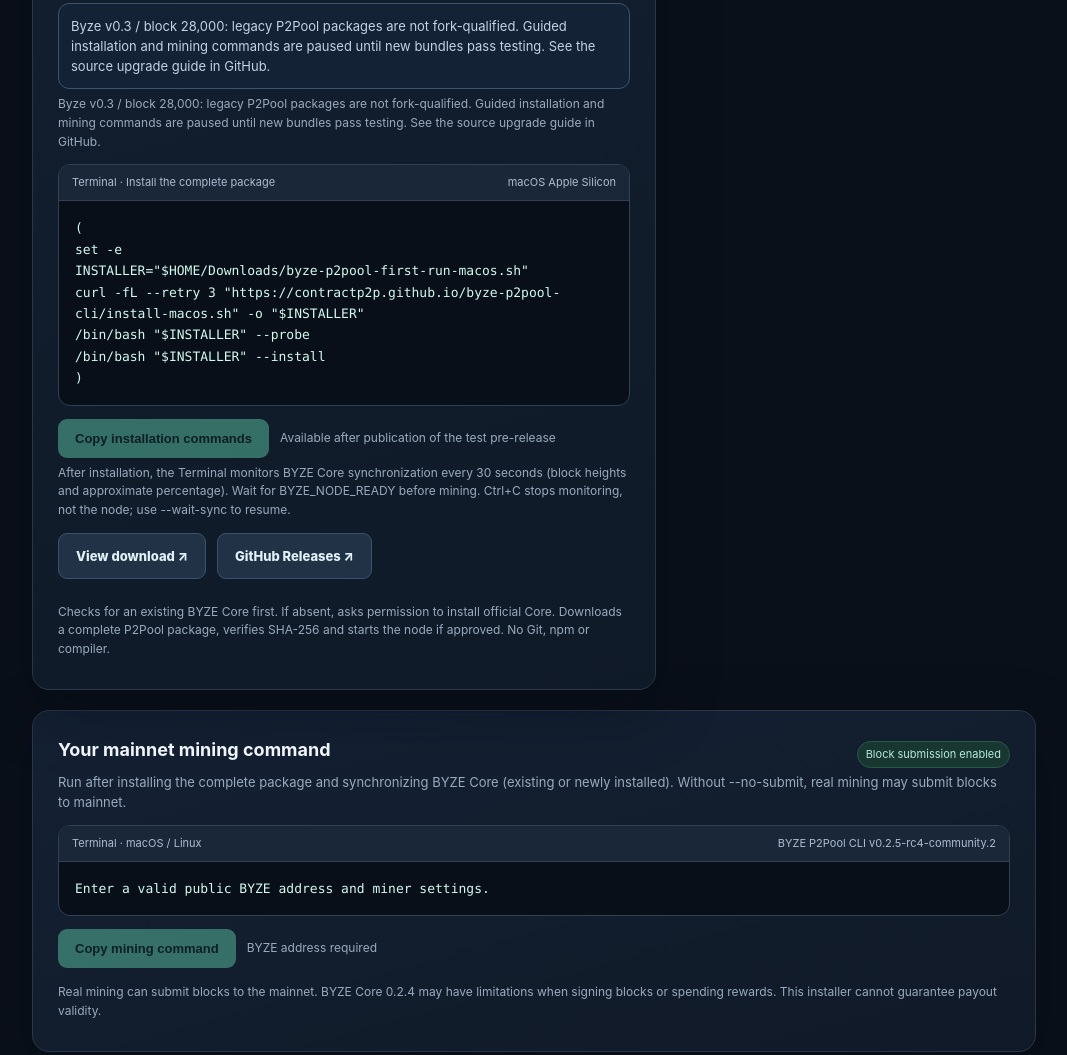
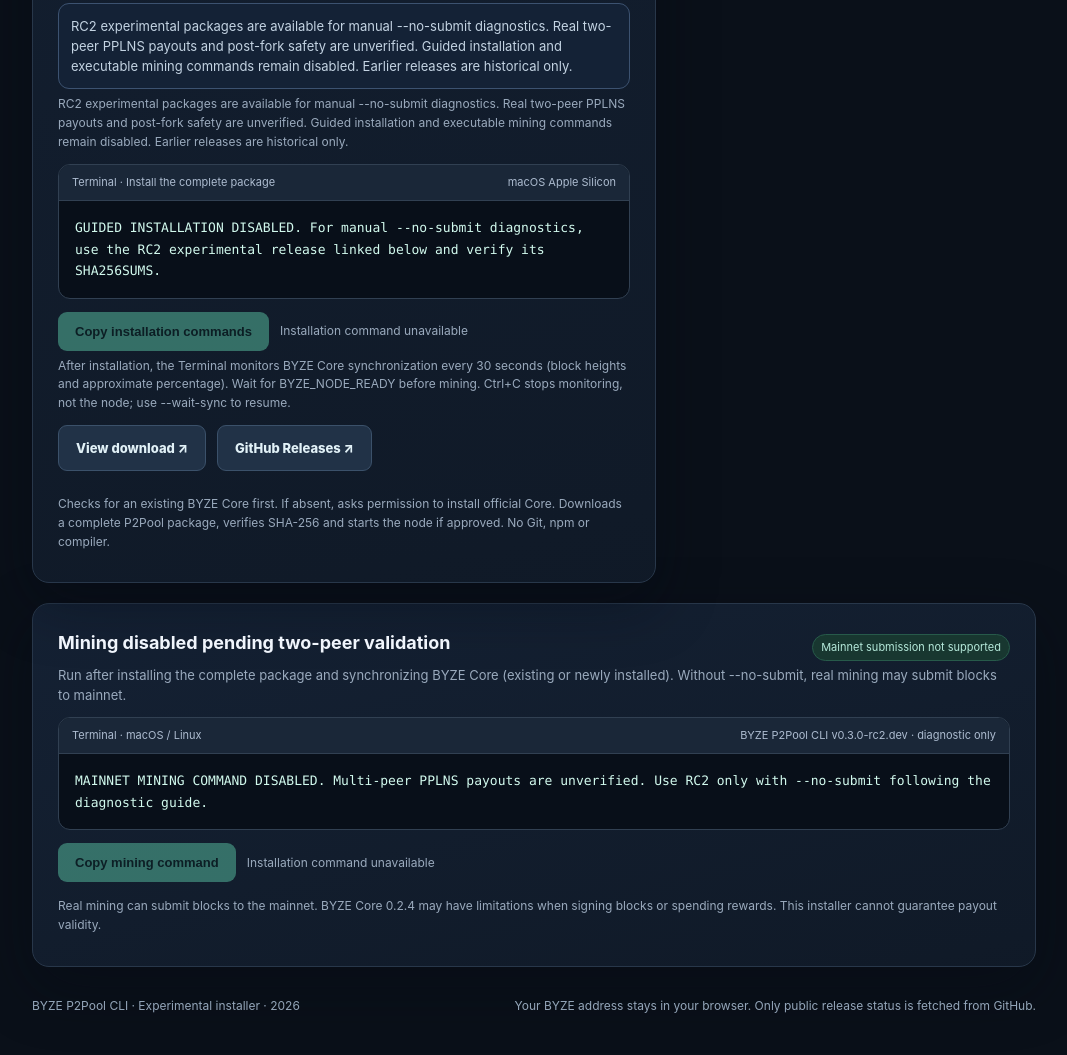
Before and after one commit to ContractP2P/byze-p2pool-cli, a plain HTML site: page docs/index.html in a window 1280 px wide. Shown: the part 1082-2137 px from the top of the page, without its empty margins (106-1173 px from the left). Drawn offline with Linux system fonts and the light colour scheme; no server answers.

Commit message:
fix(site): prevent legacy P2Pool install confusion and label RC2 diagnostic-only
Update guided install website to show RC2 and hide executable commands while paused; keep --install fail-closed on Linux and macOS; add release-safety regressions and update documentation. No wallets, Core, or binaries modified.

```diff
--- a/docs/i18n.js
+++ b/docs/i18n.js
@@ -2,7 +2,11 @@
 // Offline-only interface translations. No translation provider or wallet data transfer.
 window.BYZE_I18N = Object.freeze({
   "en": {
-    "forkInstallerPaused": "Byze v0.3 / block 28,000: legacy P2Pool packages are not fork-qualified. Guided installation and mining commands are paused until new bundles pass testing. See the source upgrade guide in GitHub.",
+    "forkInstallerPaused": "RC2 experimental packages are available for manual --no-submit diagnostics. Real two-peer PPLNS payouts and post-fork safety are unverified. Guided installation and executable mining commands remain disabled. Earlier releases are historical only.",
+    "installPausedCommand": "GUIDED INSTALLATION DISABLED. For manual --no-submit diagnostics, use the RC2 experimental release linked below and verify its SHA256SUMS.",
+    "miningPausedCommand": "MAINNET MINING COMMAND DISABLED. Multi-peer PPLNS payouts are unverified. Use RC2 only with --no-submit following the diagnostic guide.",
+    "submissionPaused": "Mainnet submission not supported",
+    "miningPausedTitle": "Mining disabled pending two-peer validation",
     "pageTitle": "Install BYZE P2Pool CLI — Guided setup",
     "metaDescription": "BYZE P2Pool CLI: guided installation on macOS and Linux without compiling source code.",
     "brand": "GUIDED INSTALLATION",
@@ -36,7 +40,7 @@ window.BYZE_I18N = Object.freeze({
     "step2Text": "Node.js and dependencies are included in the complete package.",
     "step3": "Run the command",
     "step3Text": "Your public BYZE address is added to the mining command.",
-    "bannerTitle": "Community testing · Experimental Test 1",
+    "bannerTitle": "RC2 experimental · diagnostics only",
     "bannerText": "Experimental Test 1 pre-releases are for community testing, not production deployment. Packages are unsigned.",
     "miningTitle": "Your mainnet mining command",
     "submission": "Block submission enabled",
@@ -75,7 +79,11 @@ window.BYZE_I18N = Object.freeze({
     "bannerReady": "Experimental Test 1 packages are available for community testing only, not production deployment. Existing BYZE Core is never replaced; installing Core on a clean host requires explicit consent. Test binaries are unsigned."
   },
   "fr": {
-    "forkInstallerPaused": "Byze v0.3 / bloc 28 000 : les anciens paquets P2Pool ne sont pas validés pour le fork. Installation guidée et commandes de minage suspendues jusqu’aux nouveaux tests. Consultez le guide de migration du dépôt GitHub.",
+    "forkInstallerPaused": "RC2 expérimentale disponible uniquement pour les diagnostics manuels avec --no-submit. Les paiements PPLNS à deux mineurs et la sécurité après fork ne sont pas validés. L’installation guidée et les commandes de minage restent désactivées. Les anciennes releases sont historiques.",
+    "installPausedCommand": "INSTALLATION GUIDÉE DÉSACTIVÉE. Pour tester manuellement avec --no-submit, utilisez la RC2 expérimentale ci-dessous et vérifiez le fichier SHA256SUMS.",
+    "miningPausedCommand": "COMMANDE DE MINAGE RÉEL DÉSACTIVÉE. La répartition PPLNS à deux mineurs n’est pas validée. RC2 : diagnostics avec --no-submit seulement.",
+    "submissionPaused": "Soumission mainnet non validée",
+    "miningPausedTitle": "Minage désactivé en attendant les tests à deux mineurs",
     "pageTitle": "Installer BYZE P2Pool CLI — Assistant guidé",
     "metaDescription": "BYZE P2Pool CLI : installation guidée sur macOS et Linux, sans compilation.",
     "brand": "INSTALLATION GUIDÉE",
@@ -109,7 +117,7 @@ window.BYZE_I18N = Object.freeze({
     "step2Text": "Node.js et les dépendances sont inclus dans le package complet.",
     "step3": "Lancer la commande",
     "step3Text": "Votre adresse BYZE publique est intégrée à la commande.",
-    "bannerTitle": "Tests communautaires · Experimental Test 1",
+    "bannerTitle": "RC2 expérimentale · diagnostics uniquement",
     "bannerText": "Le package Apple Silicon est disponible en préversion expérimentale sur GitHub. Les packages macOS Intel et Linux sont encore en préparation. Les binaires ne sont ni signés ni notarizés.",
     "miningTitle": "Votre commande de minage mainnet",
     "submission": "Soumission des blocs activée",
@@ -181,7 +189,7 @@ window.BYZE_I18N = Object.freeze({
     "step2Text": "Node.js y sus dependencias vienen incluidos.",
     "step3": "Ejecutar comando",
     "step3Text": "Tu dirección BYZE se añade al comando de minería.",
-    "bannerTitle": "Pruebas comunitarias · Experimental Test 1",
+    "bannerTitle": "RC2 experimental · solo diagnóstico",
     "bannerText": "El paquete para Apple Silicon está disponible como versión experimental en GitHub. Los paquetes para Mac Intel y Linux siguen en preparación. Los binarios no están firmados ni notarizados.",
     "miningTitle": "Comando de minería mainnet",
     "submission": "Envío de bloques activado",
@@ -253,7 +261,7 @@ window.BYZE_I18N = Object.freeze({
     "step2Text": "Node.js e as dependências estão incluídos.",
     "step3": "Executar comando",
     "step3Text": "Seu endereço BYZE entra no comando de mineração.",
-    "bannerTitle": "Testes da comunidade · Experimental Test 1",
+    "bannerTitle": "RC2 experimental · apenas diagnóstico",
     "bannerText": "O pacote para Apple Silicon está disponível como pré-lançamento experimental no GitHub. Os pacotes para Mac Intel e Linux ainda estão em preparação. Os binários não são assinados nem notarizados.",
     "miningTitle": "Comando de mineração na mainnet",
     "submission": "Envio de blocos habilitado",
@@ -325,7 +333,7 @@ window.BYZE_I18N = Object.freeze({
     "step2Text": "完整软件包已包含 Node.js 及依赖。",
     "step3": "运行命令",
     "step3Text": "挖矿命令会自动包含公开的 BYZE 地址。",
-    "bannerTitle": "社区测试 · Experimental Test 1",
+    "bannerTitle": "RC2 实验版 · 仅用于诊断",
     "bannerText": "Apple Silicon 完整包已作为 GitHub 实验性预发布版本提供。Intel Mac 和 Linux 完整包仍在准备中。二进制文件尚未签名或公证。",
     "miningTitle": "主网挖矿命令",
     "submission": "允许提交区块",
@@ -397,7 +405,7 @@ window.BYZE_I18N = Object.freeze({
     "step2Text": "Node.js और निर्भरताएँ पूरे पैकेज में शामिल हैं।",
     "step3": "कमांड चलाएँ",
     "step3Text": "आपका सार्वजनिक BYZE पता माइनिंग कमांड में जोड़ा जाता है।",
-    "bannerTitle": "सामुदायिक परीक्षण · Experimental Test 1",
+    "bannerTitle": "RC2 परीक्षण संस्करण · केवल जाँच के लिए",
     "bannerText": "Apple Silicon पैकेज GitHub पर प्रायोगिक प्री-रिलीज़ के रूप में उपलब्ध है। Intel Mac और Linux पैकेज तैयार किए जा रहे हैं। बाइनरी साइन या नोटराइज़ नहीं किए गए हैं।",
     "miningTitle": "मेननेट माइनिंग कमांड",
     "submission": "ब्लॉक सबमिशन चालू",
@@ -469,7 +477,7 @@ window.BYZE_I18N = Object.freeze({
     "step2Text": "تتضمن الحزمة الكاملة Node.js والاعتماديات.",
     "step3": "تشغيل الأمر",
     "step3Text": "يُضاف عنوان BYZE العام إلى أمر التعدين.",
-    "bannerTitle": "اختبار مجتمعي · Experimental Test 1",
+    "bannerTitle": "RC2 تجريبية · للتشخيص فقط",
     "bannerText": "تتوفر حزمة Apple Silicon كتجربة أولية على GitHub. لا تزال حزمتا Intel Mac وLinux قيد الإعداد. الملفات التنفيذية غير موقعة وغير موثقة من Apple.",
     "miningTitle": "أمر التعدين على الشبكة الرئيسية",
     "submission": "إرسال الكتل مفعّل",
@@ -541,7 +549,7 @@ window.BYZE_I18N = Object.freeze({
     "step2Text": "Node.js и зависимости уже включены.",
     "step3": "Выполните команду",
     "step3Text": "Публичный адрес BYZE добавится в команду майнинга.",
-    "bannerTitle": "Тестирование сообществом · Experimental Test 1",
+    "bannerTitle": "RC2 экспериментальная · только диагностика",
     "bannerText": "Пакет Apple Silicon доступен в GitHub как экспериментальная предварительная версия. Пакеты Intel Mac и Linux ещё готовятся. Бинарные файлы не подписаны и не нотарифицированы.",
     "miningTitle": "Команда майнинга в основной сети",
     "submission": "Отправка блоков включена",
@@ -613,7 +621,7 @@ window.BYZE_I18N = Object.freeze({
     "step2Text": "Node.js と依存関係を含みます。",
     "step3": "コマンドを実行",
     "step3Text": "公開 BYZE アドレスがコマンドに入ります。",
-    "bannerTitle": "コミュニティテスト · Experimental Test 1",
+    "bannerTitle": "RC2 試験版 · 診断専用",
     "bannerText": "Apple Silicon 用パッケージは GitHub で実験的プレリリースとして公開されています。Intel Mac と Linux 用は準備中です。バイナリは署名・公証されていません。",
     "miningTitle": "メインネットのマイニングコマンド",
     "submission": "ブロック送信が有効",
@@ -685,7 +693,7 @@ window.BYZE_I18N = Object.freeze({
     "step2Text": "Node.js und Abhängigkeiten sind enthalten.",
     "step3": "Befehl ausführen",
     "step3Text": "Deine öffentliche BYZE-Adresse wird in den Mining-Befehl eingesetzt.",
-    "bannerTitle": "Community-Tests · Experimental Test 1",
+    "bannerTitle": "RC2 experimentell · nur Diagnose",
     "bannerText": "Das Apple-Silicon-Paket ist als experimentelle GitHub-Vorabversion verfügbar. Intel-Mac- und Linux-Pakete sind noch in Vorbereitung. Die Binärdateien sind weder signiert noch notarisiert.",
     "miningTitle": "Dein Mainnet-Mining-Befehl",
     "submission": "Blockübermittlung aktiviert",
--- a/docs/index.html
+++ b/docs/index.html
@@ -89,13 +89,13 @@
  <div class="plan"><span class="circle">1</span><div><strong data-i18n="step1">Choose your platform</strong><p data-i18n="step1Text">The appropriate native executable is selected.</p></div></div>
  <div class="plan"><span class="circle">2</span><div><strong data-i18n="step2">Download the package</strong><p data-i18n="step2Text">Node.js and dependencies are included in the complete package.</p></div></div>
  <div class="plan"><span class="circle">3</span><div><strong data-i18n="step3">Run the command</strong><p data-i18n="step3Text">Your public BYZE address is added to the mining command.</p></div></div>
- <div class="banner"><strong data-i18n="bannerTitle">Community testing · Experimental Test 1</strong><p id="availability-banner" data-i18n="bannerText">These Experimental Test 1 packages are intended for community testing, not production use. The binaries are unsigned.</p></div>
+ <div class="banner"><strong data-i18n="bannerTitle">RC2 experimental · diagnostic only</strong><p id="availability-banner" data-i18n="bannerText">These Experimental Test 1 packages are intended for community testing, not production use. The binaries are unsigned.</p></div>
 </aside>
 </div>
 <section class="panel output" aria-label="Custom mining command" data-i18n-aria-label="miningAria">
  <div class="output-heading"><h3 data-i18n="miningTitle">Your mainnet mining command</h3><span class="pill" data-i18n="submission">Block submission enabled</span></div>
  <p class="output-note" data-i18n="miningNote">Run after installing the complete package and synchronizing BYZE Core (existing or newly installed). Without --no-submit, real mining may submit blocks to mainnet.</p>
- <div class="code-wrap"><div class="code-header"><span>Terminal · macOS / Linux</span><span>BYZE P2Pool CLI v0.2.5-rc4-community.2</span></div><pre id="command">Enter a valid public BYZE address and miner settings.</pre></div>
+ <div class="code-wrap"><div class="code-header"><span>Terminal · macOS / Linux</span><span>BYZE P2Pool CLI v0.3.0-rc2.dev · diagnostic only</span></div><pre id="command">Enter a valid public BYZE address and miner settings.</pre></div>
  <div class="action-row"><button type="button" id="copy" data-i18n="copyCommand" disabled>Copy mining command</button><span class="label-inline" id="copy-status" role="status" aria-live="polite">BYZE address required</span></div>
  <p class="fieldnote" style="margin-top:15px" data-i18n="coreCaution">Real mining can submit blocks to the mainnet. BYZE Core 0.2.4 may have limitations when signing blocks or spending rewards. This installer cannot guarantee payout validity.</p>
 </section>
@@ -111,11 +111,12 @@
  const wallet=$('wallet'),alias=$('alias'),threads=$('threads'),code=$('command'),copy=$('copy'),msg=$('copy-status');
  const installCode=$('install-command'), installCopy=$('install-copy'), installMsg=$('install-copy-status');
  const RELEASES={
-  'darwin-arm64':{tag:'v0.2.5-rc4-community.2',archive:'byze-p2pool-cli-complete-0.2.5-rc4-community.2-darwin-arm64.tar.gz'},
-  'darwin-x64':{tag:'v0.2.5-rc4-community.2',archive:'byze-p2pool-cli-complete-0.2.5-rc4-community.2-darwin-x64.tar.gz'},
-  'linux-x64':{tag:'v0.2.5-rc4-community.2',archive:'byze-p2pool-cli-complete-0.2.5-rc4-community.2-linux-x64.tar.gz'}
+  'darwin-arm64':{tag:'v0.3.0-rc2.dev',archive:'byze-p2pool-cli-complete-0.3.0-rc2.dev-darwin-arm64.tar.gz'},
+  'darwin-x64':{tag:'v0.3.0-rc2.dev',archive:'byze-p2pool-cli-complete-0.3.0-rc2.dev-darwin-x64.tar.gz'},
+  'linux-x64':{tag:'v0.3.0-rc2.dev',archive:'byze-p2pool-cli-complete-0.3.0-rc2.dev-linux-x64.tar.gz'}
  };
- // Legacy P2Pool test bundles must not be advertised as Byze v0.3-ready.
+ // RC2 is available for manual --no-submit diagnostics only; automated installation and
+  // user-visible runnable commands stay disabled until real two-peer payout validation.
  const FORK_P2POOL_INSTALLER_PAUSED = true;
  const releaseReady={'darwin-arm64':false,'darwin-x64':false,'linux-x64':false};
  const translations=window.BYZE_I18N||{en:{}};
@@ -130,6 +131,10 @@
   document.title=t('pageTitle');
   document.querySelector('meta[name="description"]').content=t('metaDescription');
   document.querySelectorAll('[data-i18n]').forEach(el=>{el.textContent=t(el.dataset.i18n)});
+  if(FORK_P2POOL_INSTALLER_PAUSED){
+   document.querySelector('[data-i18n="submission"]').textContent=t('submissionPaused');
+   document.querySelector('[data-i18n="miningTitle"]').textContent=t('miningPausedTitle');
+  }
   document.querySelectorAll('[data-i18n-aria-label]').forEach(el=>el.setAttribute('aria-label',t(el.dataset.i18nAriaLabel)));
   $('language-label').textContent=languageLabels[currentLang];
   $('language-select').setAttribute('aria-label',languageLabels[currentLang]);
@@ -170,9 +175,9 @@
   const available=!FORK_P2POOL_INSTALLER_PAUSED && releaseReady[platform]===true, mac=platform==='darwin-arm64'||platform==='darwin-x64';
   const release=RELEASES[platform];
   $('install-status').textContent=FORK_P2POOL_INSTALLER_PAUSED?t('forkInstallerPaused'):available?(platform==='darwin-x64'?t('intelReady'):platform==='linux-x64'?t('linuxReady'):t('macReady')):t(d.statusKey);
-  installCode.textContent=mac?macInstall():platform==='linux-x64'?linuxInstall():t('installUnavailable');
+  installCode.textContent=FORK_P2POOL_INSTALLER_PAUSED?t('installPausedCommand'):(mac?macInstall():platform==='linux-x64'?linuxInstall():t('installUnavailable'));
   installCopy.disabled=!available;
-  installMsg.textContent=available?t('installReady'):t('installPending');
+  installMsg.textContent=FORK_P2POOL_INSTALLER_PAUSED?t('installDisabled'):(available?t('installReady'):t('installPending'));
   $('release-warning').textContent=FORK_P2POOL_INSTALLER_PAUSED?t('forkInstallerPaused'):available?t('releaseReady',{tag:release.tag}):t('releasePending',{tag:release.tag});
   $('installer-platform').textContent=platform==='darwin-x64'?'macOS Intel x64':platform==='darwin-arm64'?'macOS Apple Silicon':'Linux x64';
   $('download-link').href=d.link;
@@ -184,9 +189,9 @@
   const errors=[];
   if(a!==''&&!/^[A-Za-z0-9][A-Za-z0-9._-]{0,31}$/.test(a))errors.push(t('aliasError'));
   if(!Number.isInteger(n)||n<1||n>128)errors.push(t('threadsError'));
-  code.textContent=valid?`"$HOME/.local/bin/byze-p2pool" --alias ${q(a)} --wallet ${q(w)} --threads ${n}`:t('commandPrompt');
+  code.textContent=FORK_P2POOL_INSTALLER_PAUSED?t('miningPausedCommand'):(valid?`"$HOME/.local/bin/byze-p2pool" --alias ${q(a)} --wallet ${q(w)} --threads ${n}`:t('commandPrompt'));
   copy.disabled=FORK_P2POOL_INSTALLER_PAUSED||!valid;
-  msg.textContent=errors.length?errors.join(' · '):valid?t('readyToCopy'):t('walletNeeded');
+  msg.textContent=FORK_P2POOL_INSTALLER_PAUSED?t('installDisabled'):(errors.length?errors.join(' · '):valid?t('readyToCopy'):t('walletNeeded'));
  }
  for(const el of [...osRadios,wallet,alias,threads])el.addEventListener('input',render);
  async function copyText(value,target){
```
Also changed, not shown: cli/test/site-installer-release-safety.test.js (added, +37 -0 lines), docs/byze-v03-upgrade.md (+1 -1 lines), README.md, 2 other files.
